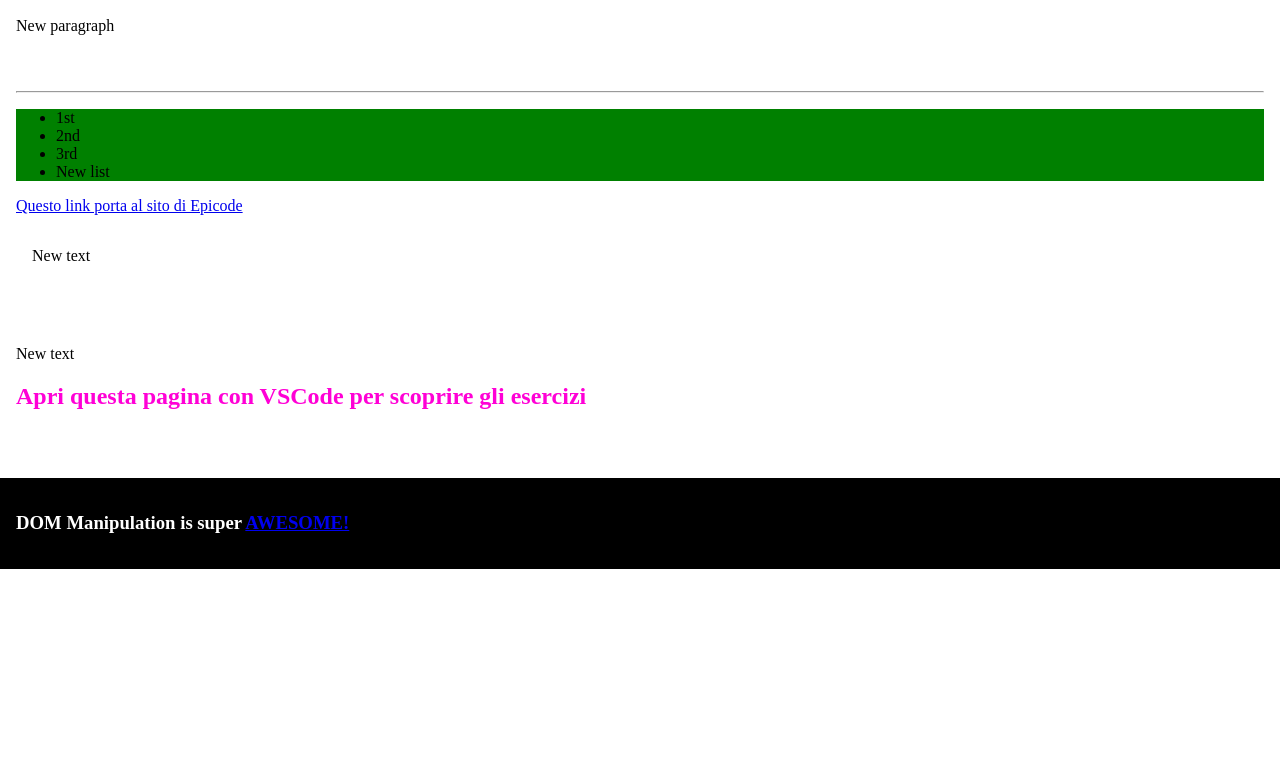
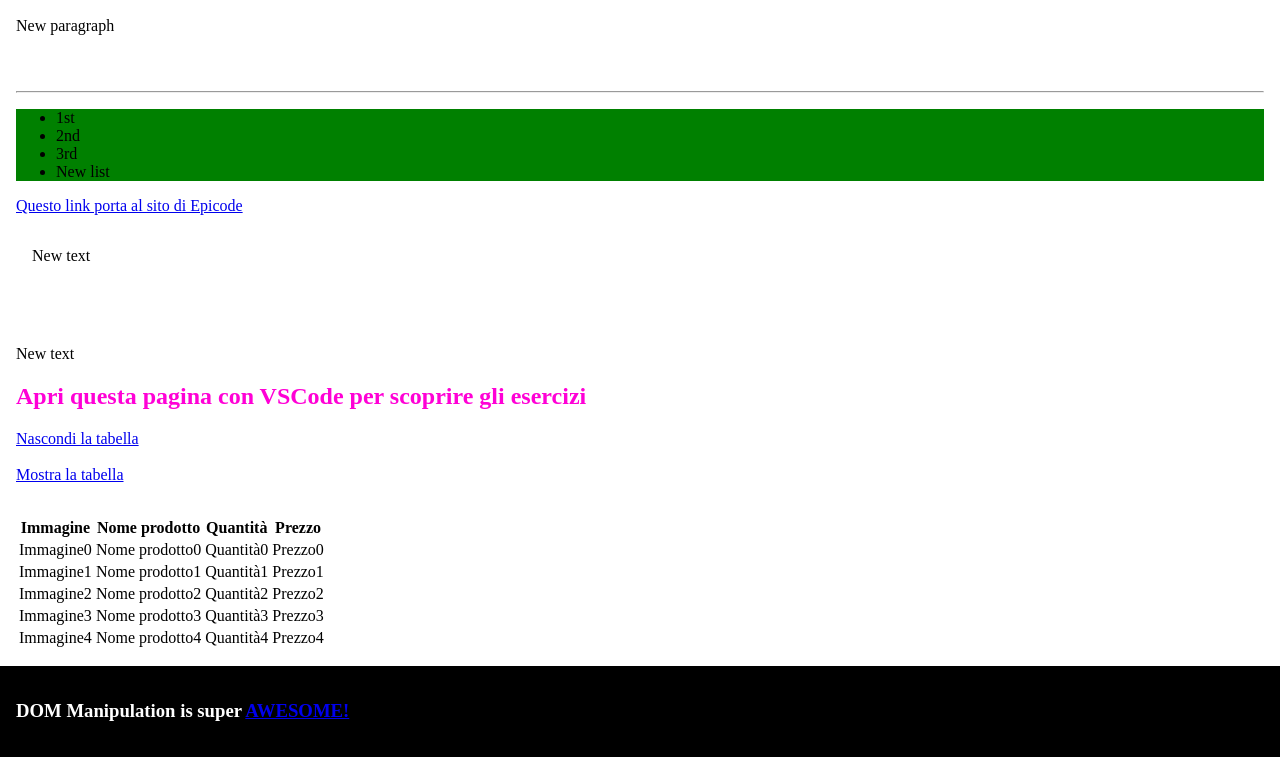
Before and after one commit to Doc-Franz/U1-W3-D2, a plain HTML site: page index.html in a window 1280 px wide. Shown: the part 126-883 px from the top of the page. Before the commit the page ends 800 px from the top, so only its background shows below. Drawn offline with Linux system fonts and the light colour scheme.

Commit message:
second commit

```diff
--- a/index.html
+++ b/index.html
@@ -54,7 +54,7 @@
         <li>3rd</li>
       </ul>
 
-      <a href="https://epicode.com/it/">Questo link porta al sito di Epicode</a>
+      <a href="https://epicode.com/it/" id="epicode">Questo link porta al sito di Epicode</a>
 
       <div>
         <p>Questo testo è un placeholder per gli esercizi</p>
@@ -64,6 +64,9 @@
     <div>
       <p>Anche questo testo è per gli esercizi</p>
       <h2 id="changeMyColor" style="color: #ff00d6">Apri questa pagina con VSCode per scoprire gli esercizi</h2>
+      <nav><a href="#" id="hidden-table">Nascondi la tabella</a></nav>
+      <br />
+      <nav><a href="#" id="show-table">Mostra la tabella</a></nav>
     </div>
 
     <div id="tableArea"></div>
@@ -113,10 +116,10 @@
                Scrivi una funzione che cambi la proprietà href di ogni link (tranne quello nel footer) con il valore https://www.google.com
               */
 
-      const link = document.querySelectorAll("a[href]:not(footer a[href])");
-
+      const link = document.getElementById("epicode");
+      console.log(link);
       const changeUrls = function (link) {
-        link.forEach((element) => (element.href = "https://www.google.com"));
+        link.href = "https://www.google.com";
       };
 
       changeUrls(link);
@@ -210,49 +213,100 @@
             */
 
       const tableArea = document.getElementById("tableArea");
+      const headings = ["Immagine", "Nome prodotto", "Quantità", "Prezzo"];
 
-      const generateTable = function (tableArea) {
-        const newTable = document.createElement("table");
-        const tableHead = document.createElement("thead");
+      const generateTable = function (tableArea, headings) {
+        const newTable = document.createElement("table"); // Creazione ed inserimento dell'elemento "table" nel nodo della pagina
+        tableArea.appendChild(newTable);
 
-        const tableRowHeading = document.createElement("tr");
-        for (let i = 0; i < 4; i++) {
-          const tableHeading = document.createElement("th");
+        const tableHead = document.createElement("thead"); // Creazione ed inserimento dell'elemento "thead" nel nodo della pagina
+        newTable.appendChild(tableHead);
+
+        const tableRowHeading = document.createElement("tr"); // Creazione ed inserimento dell'elemento "tr" nel nodo della pagina
+        tableHead.appendChild(tableRowHeading);
+
+        for (let i = 0; i < headings.length; i++) {
+          const tableHeading = document.createElement("th"); // Creazione de inserimento dei titoli della tabella
+          tableHeading.innerText = headings[i];
+          tableRowHeading.appendChild(tableHeading);
         }
-        const tableBody = document.createElement("tbody");
-        for (let i = 0; i < 4; i++) {
+        const tableBody = document.createElement("tbody"); // Creazione ed inserimento dell'elemento "tbody" nel nodo della pagina
+        newTable.appendChild(tableBody);
+
+        for (let i = 0; i < 5; i++) {
           const tableRowData = document.createElement("tr");
+          tableBody.appendChild(tableRowData);
+          for (let j = 0; j < headings.length; j++) {
+            const tableData = document.createElement("td");
+            tableData.innerText = `${headings[j]}${i}`;
+            tableRowData.appendChild(tableData);
+          }
         }
-        const tableData = document.createElement("td");
-
-        tableArea.appendChild(newTable);
-        newTable.appendChild(tableHead);
-        tableHead.appendChild(tableRowHeading);
-        tableRowHeading.append(tableHeading);
-        newTable.appendChild(tableBody);
-        tableBody.appendChild(tableRowData);
-        tableRowData.appendChild(tableData);
       };
 
-      generateTable(tableArea);
+      generateTable(tableArea, headings);
 
       /* ESERCIZIO 12
                Crea una funzione che aggiunga una riga alla tabella precedentemente creata e fornisca i dati necessari come parametri
             */
 
-      const addRow = function () {};
+      const tableBody = document.querySelector("div table tbody");
+      let counter = headings.length + 1;
+
+      const addRow = function (table) {
+        const newTr = document.createElement("tr");
+        tableBody.appendChild(newTr);
+        for (let i = 0; i < headings.length; i++) {
+          const newTd = document.createElement("td");
+          newTd.innerText = `${headings[i]}${counter}`;
+          newTr.appendChild(newTd);
+        }
+      };
+
+      tableBody.onclick = function () {
+        addRow(tableBody);
+        counter++;
+      };
 
       /* ESERCIZIO 14
               Crea una funzione che nasconda le immagini della tabella quando eseguita
             */
 
-      const hideAllImages = function () {};
+      const table = document.querySelector("table");
+      const hiddenTable = document.getElementById("hidden-table");
+      const showTable = document.getElementById("show-table");
+
+      const hideAllImages = function (table) {
+        table.setAttribute("hidden", "");
+      };
+      const showAllImages = function (table) {
+        table.removeAttribute("hidden");
+      };
+
+      hiddenTable.onclick = function () {
+        hideAllImages(table);
+      };
+
+      showTable.onclick = function () {
+        showAllImages(table);
+      };
 
       /* EXTRA ESERCIZIO 15
               Crea una funzione che cambi il colore del h2 con id "changeMyColor" con un colore random ad ogni click ricevuto
-            */
+              */
 
-      const changeColorWithRandom = function () {};
+      const changeMyColor = document.getElementById("changeMyColor");
+
+      const changeColorWithRandom = function (changeMyColor) {
+        const color1 = Math.floor(Math.random() * 256);
+        const color2 = Math.floor(Math.random() * 256);
+        const color3 = Math.floor(Math.random() * 256);
+        changeMyColor.style.color = `rgb(${color1},${color2},${color3})`;
+      };
+
+      changeMyColor.onclick = function () {
+        changeColorWithRandom(changeMyColor);
+      };
     </script>
   </body>
 </html>
```
